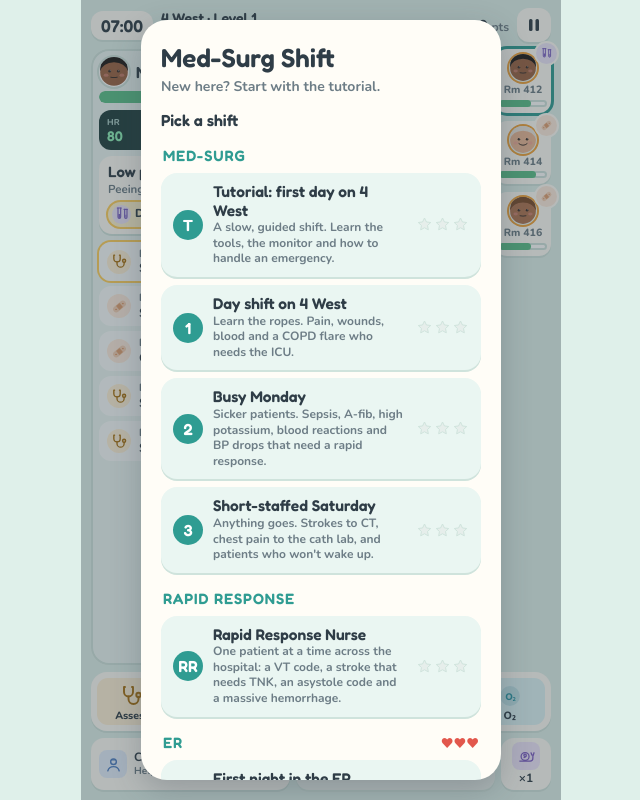
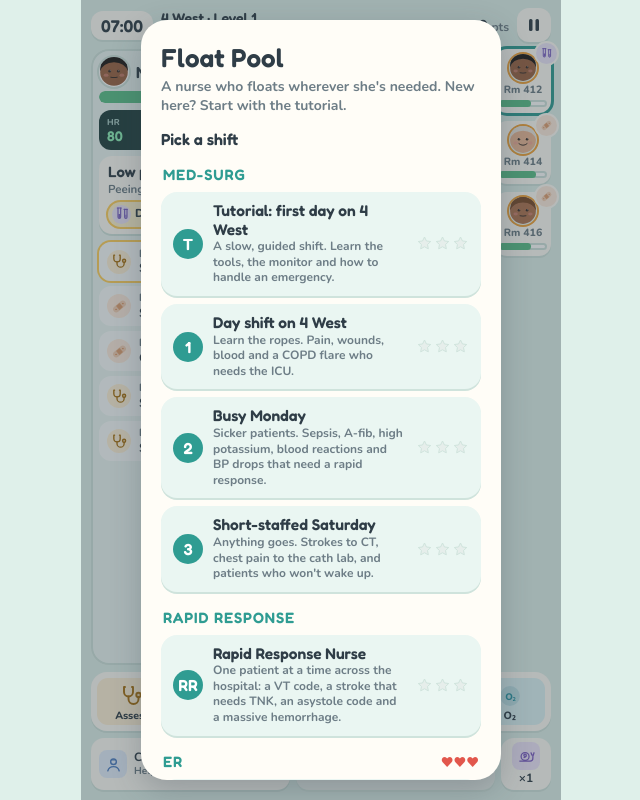
Before and after one commit to humaira-ahmed-anesthesia/med-surg-shift, a plain HTML site: page index.html in a window 1280 px wide. Shown: the whole page, without its empty margins (319-959 px from the left). Drawn offline with nearby package versions, Linux system fonts and the light colour scheme.

Commit message:
Rename the game to Float Pool
Co-Authored-By: Claude Opus 5.5 <noreply@anthropic.com>
Claude-Session: https://claude.ai/code/session_01QFoND7V2nRJ4jb7GtBYK59

```diff
--- a/index.html
+++ b/index.html
@@ -3,7 +3,7 @@
 <head>
 <meta charset="utf-8">
 <meta name="viewport" content="width=device-width, initial-scale=1, maximum-scale=1">
-<title>Med-Surg Shift</title>
+<title>Float Pool</title>
 <link rel="preconnect" href="https://fonts.googleapis.com">
 <link rel="preconnect" href="https://fonts.gstatic.com" crossorigin>
 <link href="https://fonts.googleapis.com/css2?family=Fredoka:wght@500;600&family=Nunito:wght@500;700;800&display=swap" rel="stylesheet">
@@ -1571,8 +1571,8 @@ function starsRow(n){ return STAR(n>=1)+STAR(n>=2)+STAR(n>=3); }
 function showStart(){
   ov.hidden = false;
   ov.innerHTML = `<div class="card">
-    <h1>Med-Surg Shift</h1>
-    <p class="sub">New here? Start with the tutorial.</p>
+    <h1>Float Pool</h1>
+    <p class="sub">A nurse who floats wherever she's needed. New here? Start with the tutorial.</p>
     <h3 class="pick">Pick a shift</h3>
     <div class="levels">${LEVELS.map((l,i)=>{ const s = saved[l.n]||{};
       const head = (i===0 || LEVELS[i-1].unit!==l.unit) ? `<div class="unit-head"><b>${l.unit}</b>${l.unit==="ER" ? `<span class="hearts-note">${heartRow(heartsNow())}${heartsNow()<3 ? ` · next heart in ${mmss(nextHeartIn())}` : ""}</span>` : ""}</div>` : "";
```
Also changed, not shown: 1 other file.
